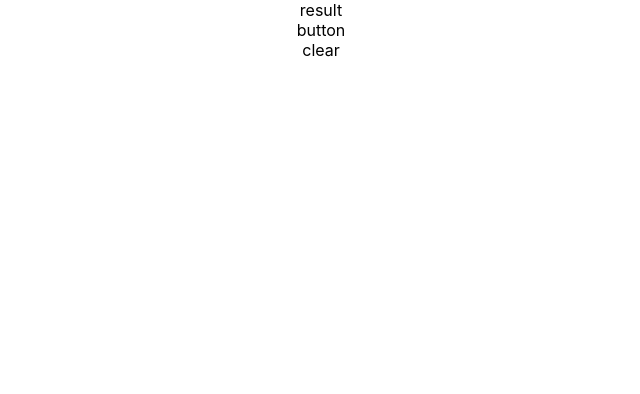
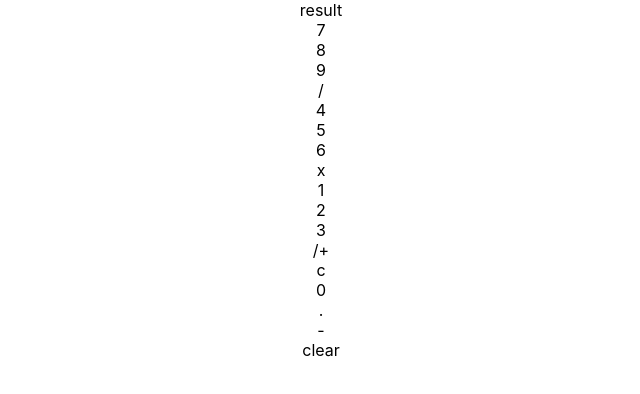
Before and after one commit to rubyszk/calculator, a React (Create React App) app: page / in a window 1280 px wide. Shown: the top 394 px of the page, without its empty margins (319-959 px from the left). Built offline with nearby package versions, Linux system fonts and the light colour scheme.

Commit message:
buttons added

```diff
--- a/src/App.js
+++ b/src/App.js
@@ -11,8 +11,33 @@
     <div className="App">
       <Result/>
       <div className="calculator">
-        <Button/>
-        <Clear/>
+      <div className="row">
+          <Button>7</Button>
+          <Button>8</Button>
+          <Button>9</Button>
+          <Button>/</Button>
+        </div>
+        <div className="row">
+          <Button>4</Button>
+          <Button>5</Button>
+          <Button>6</Button>
+          <Button>x</Button>
+        </div>
+        <div className="row">
+          <Button>1</Button>
+          <Button>2</Button>
+          <Button>3</Button>
+          <Button>/+</Button>
+        </div>
+        <div className="row">
+          <Button>c</Button>
+          <Button>0</Button>
+          <Button>.</Button>
+          <Button>-</Button>
+        </div>
+        <div className="row">
+          <Clear handleClear={() => this.setState({result: ""})}>Clear</Clear>
+        </div>
       </div>
     </div>
   );
--- a/src/components/Buttons.js
+++ b/src/components/Buttons.js
@@ -1,8 +1,8 @@
 import React from 'react';
 
 const Button = props => (
-    <div>
-        button
+    <div className="button">
+        {props.children}
     </div>
 )
 
```
